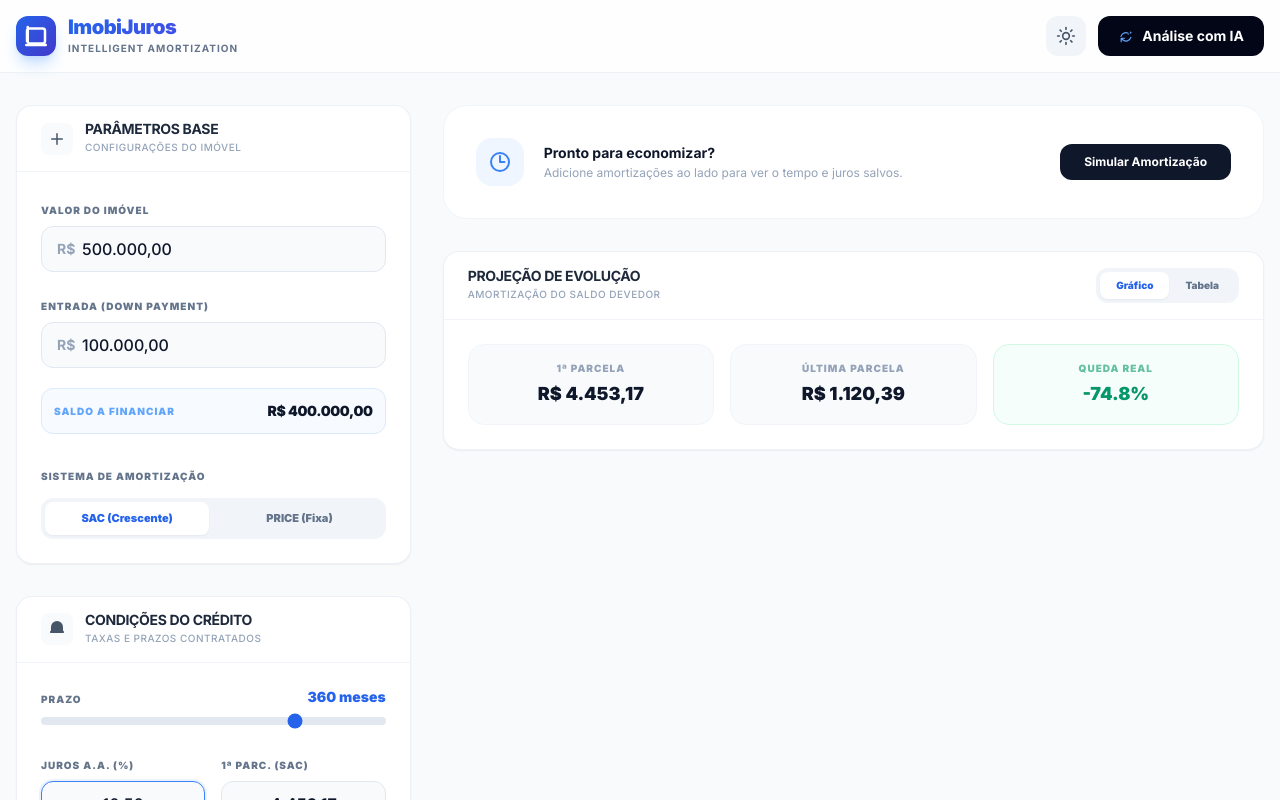
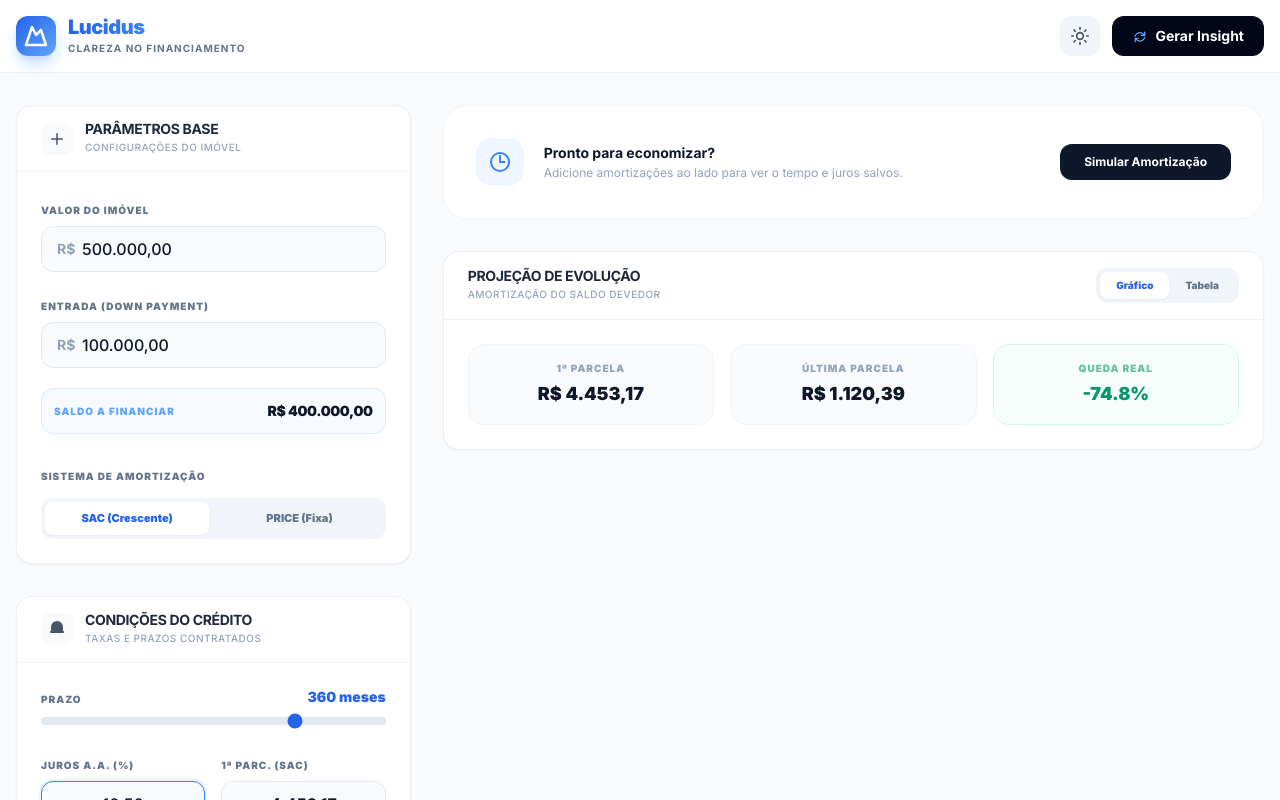
Before and after one commit to gbuenor73/calculadora-financiamento, a React (Vite) app: page / in a window 1280 px wide. Shown: the top 800 px of the page. Built offline with nearby package versions, Linux system fonts and the light colour scheme.

Commit message:
feat: rebrand application to Lucidus with updated visual identity

```diff
--- a/src/components/Layout/Footer.tsx
+++ b/src/components/Layout/Footer.tsx
@@ -26,7 +26,7 @@ export const Footer: React.FC<FooterProps> = ({ optimizedTotalPaid, annualIntere
                     </div>
                 </div>
                 <div className="pt-6 border-t border-slate-100 dark:border-slate-800/60 w-full text-center">
-                    <p className="text-[9px] text-slate-400 dark:text-slate-600 font-bold uppercase tracking-[0.3em] leading-none">ImobiJuros © 2026 • Ferramenta de Planejamento Financeiro</p>
+                    <p className="text-[9px] text-slate-400 dark:text-slate-600 font-bold uppercase tracking-[0.3em] leading-none">Lucidus © 2026 • Ferramenta de Planejamento Financeiro</p>
                 </div>
             </div>
         </footer>
--- a/src/components/Layout/Header.tsx
+++ b/src/components/Layout/Header.tsx
@@ -13,14 +13,14 @@ export const Header: React.FC<HeaderProps> = ({ onAiInsight, loadingAi, isValid,
         <header className="bg-white/80 dark:bg-slate-950/80 backdrop-blur-md sticky top-0 z-30 border-b border-slate-200/60 dark:border-slate-800/60 py-4 px-4 transition-colors">
             <div className="max-w-7xl mx-auto flex items-center justify-between">
                 <div className="flex items-center gap-3">
-                    <div className="w-10 h-10 bg-gradient-to-br from-blue-600 to-indigo-700 rounded-xl flex items-center justify-center text-white shadow-lg shadow-blue-200 dark:shadow-blue-900/40">
-                        <svg xmlns="http://www.w3.org/2000/svg" fill="none" viewBox="0 0 24 24" strokeWidth={2.5} stroke="currentColor" className="w-6 h-6">
-                            <path strokeLinecap="round" strokeLinejoin="round" d="M2.25 21h19.5m-18-18v14.25A2.25 2.25 0 0 0 5.25 19.5h13.5A2.25 2.25 0 0 0 21 17.25V6.75A2.25 2.25 0 0 0 18.75 4.5H5.25A2.25 2.25 0 0 0 3 6.75V17.25" />
+                    <div className="w-10 h-10 bg-gradient-to-br from-blue-600 to-blue-400 rounded-xl flex items-center justify-center text-white shadow-lg shadow-blue-200 dark:shadow-blue-900/40">
+                        <svg xmlns="http://www.w3.org/2000/svg" viewBox="0 0 24 24" fill="none" stroke="currentColor" strokeWidth="2.5" strokeLinecap="round" strokeLinejoin="round" className="w-6 h-6">
+                            <path d="m8 3 4 8 5-5 5 15H2L8 3z" />
                         </svg>
                     </div>
                     <div>
-                        <h1 className="text-xl font-black text-slate-900 dark:text-white tracking-tight leading-none gradient-text">ImobiJuros</h1>
-                        <p className="text-[10px] text-slate-500 dark:text-slate-400 font-bold uppercase tracking-widest mt-1">Intelligent Amortization</p>
+                        <h1 className="text-xl font-black text-slate-900 dark:text-white tracking-tight leading-none gradient-text">Lucidus</h1>
+                        <p className="text-[10px] text-slate-500 dark:text-slate-400 font-bold uppercase tracking-widest mt-1">Clareza no Financiamento</p>
                     </div>
                 </div>
                 <div className="flex items-center gap-3">
@@ -52,9 +52,9 @@ export const Header: React.FC<HeaderProps> = ({ onAiInsight, loadingAi, isValid,
                         {loadingAi ? <div className="animate-spin h-4 w-4 border-2 border-white/30 border-t-white rounded-full" /> : (
                             <>
                                 <svg xmlns="http://www.w3.org/2000/svg" viewBox="0 0 20 20" fill="currentColor" className="w-4 h-4 text-blue-400">
-                                    <path fillRule="evenodd" d="M15.312 11.424a5.5 5.5 0 0 1-9.201 2.466l-.312-.311h2.433a.75.75 0 0 0 0-1.5H3.989a.75.75 0 0 0-.75.75v4.242a.75.75 0 0 0 1.5 0v-2.43l.31.31a7 7 0 0 0 11.712-3.138.75.75 0 0 0-1.449-.39Zm1.23-6.39a.75.75 0 0 0-1.5 0v2.43l-.31-.31a7 7 0 0 0-11.712 3.138.75.75 0 0 0 1.449.39 5.5 5.5 0 0 1 9.201-2.466l.312.311h-2.433a.75.75 0 0 0 0-1.5H16.01a.75.75 0 0 0 .75-.75V3.75l.001-.002V5.034Z" clipRule="evenodd" />
+                                    <path fillRule="evenodd" d="M15.312 11.424a5.5 5.5 0 0 1-9.201 2.466l-.312-.311h2.433a.75.75 0 0 0 0-1.5H3.989a.75.75 0 0 0-.75.75v4.242a.75.75 0 0 0 1.5 0v-2.43l.31.31a7 7 0 0 0 11.712-3.138.75.75 0 0 0-1.449-.39Zm1.23-6.39a.75.75 0 0 0-1.5 0v2.43l-.31-.31a7 7 0 0 0-11.712 3.138.75.75 0 0 0 1.449.39 5.5 5.5 0 0 1 9.201-2.466l.312.311h-2.433a.75.75 0 0 0 0 1.5H16.01a.75.75 0 0 0 .75-.75V3.75l.001-.002V5.034Z" clipRule="evenodd" />
                                 </svg>
-                                Análise com IA
+                                Gerar Insight
                             </>
                         )}
                     </button>
--- a/src/components/Results/IntelligenceReport.tsx
+++ b/src/components/Results/IntelligenceReport.tsx
@@ -11,8 +11,8 @@ export const IntelligenceReport: React.FC<IntelligenceReportProps> = ({ analysis
 
     return (
         <Card
-            title="Intelligence Report"
-            subtitle="Análise estratégica do seu cenário"
+            title="Lucidus Insight"
+            subtitle="Análise estratégica de clareza"
             className="bg-slate-900 dark:bg-slate-950 border-slate-800 dark:border-blue-900/30 text-white transition-colors"
             icon={<svg xmlns="http://www.w3.org/2000/svg" viewBox="0 0 20 20" fill="currentColor" className="w-5 h-5 text-blue-400"><path fillRule="evenodd" d="M15.312 11.424a5.5 5.5 0 0 1-9.201 2.466l-.312-.311h2.433a.75.75 0 0 0 0-1.5H3.989a.75.75 0 0 0-.75.75v4.242a.75.75 0 0 0 1.5 0v-2.43l.31.31a7 7 0 0 0 11.712-3.138.75.75 0 0 0-1.449-.39Zm1.23-6.39a.75.75 0 0 0-1.5 0v2.43l-.31-.31a7 7 0 0 0-11.712 3.138.75.75 0 0 0 1.449.39 5.5 5.5 0 0 1 9.201-2.466l.312.311h-2.433a.75.75 0 0 0 0 1.5H16.01a.75.75 0 0 0 .75-.75V3.75l.001-.002V5.034Z" clipRule="evenodd" /></svg>}
         >
--- a/src/index.css
+++ b/src/index.css
@@ -24,5 +24,5 @@
 }
 
 .gradient-text {
-  @apply bg-clip-text text-transparent bg-gradient-to-r from-blue-600 to-indigo-600 dark:from-blue-400 dark:to-indigo-400;
+  @apply bg-clip-text text-transparent bg-gradient-to-r from-blue-600 to-blue-400 dark:from-blue-400 dark:to-cyan-400;
 }
```
